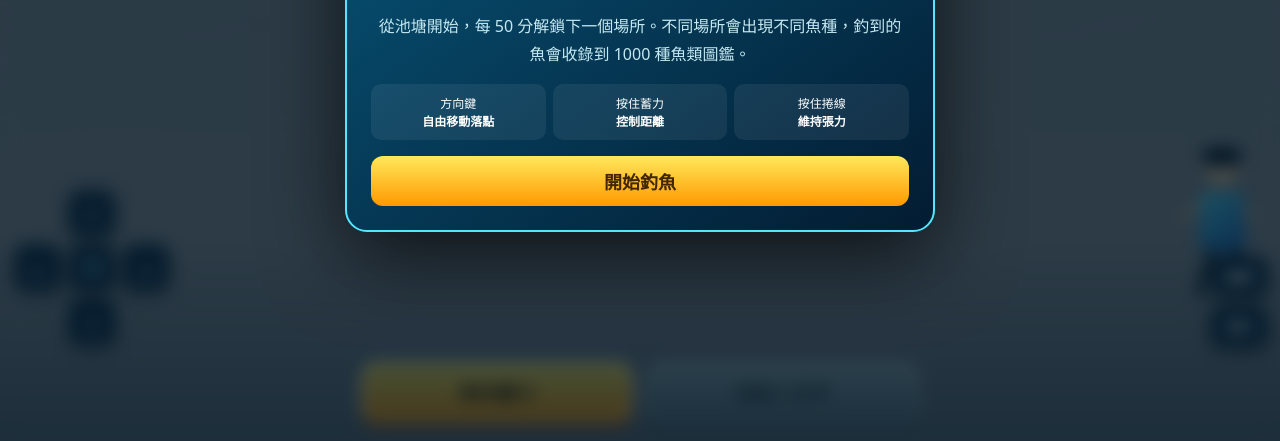
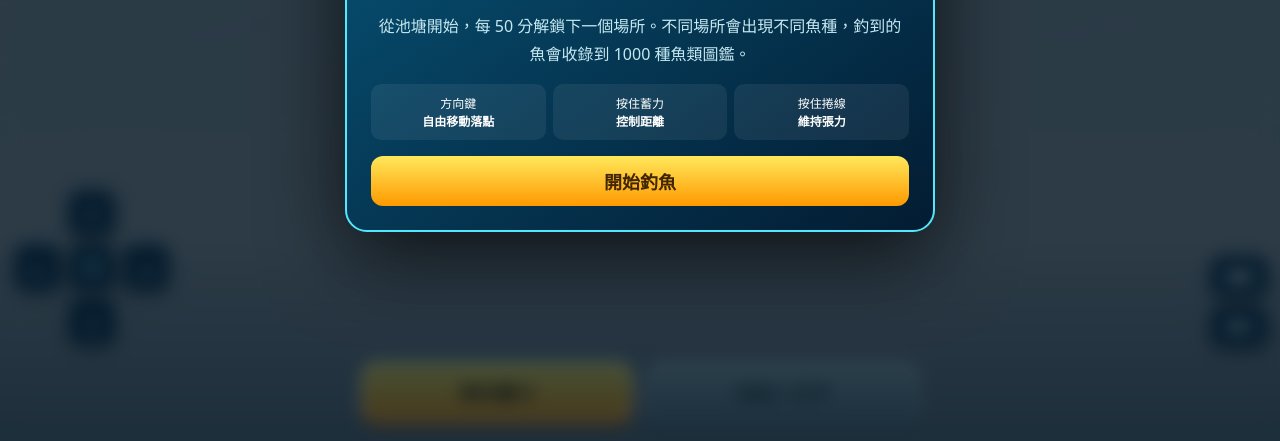
Before and after one commit to GuanHung7484/wantgoo-proxy, a plain HTML site: page genius-fisher.html in a window 1280 px wide. Shown: the part 359-800 px from the top of the page. Drawn offline with Linux system fonts and the light colour scheme; animation ran at ten frames a second.

Commit message:
Adjust mobile angler background framing

```diff
--- a/genius-fisher.html
+++ b/genius-fisher.html
@@ -278,13 +278,13 @@ function drawFishIcon(c,x,y,s,fish,rot=0,ghost=false){c.save();c.translate(x,y);
   else if(fish.shape==="turtle"){c.fillStyle=body;c.beginPath();c.ellipse(0,0,34,23,0,0,7);c.fill();c.stroke();c.strokeStyle=mark;c.lineWidth=3;for(let i=-1;i<=1;i++){c.beginPath();c.moveTo(i*12,-17);c.lineTo(i*7,17);c.stroke()}c.fillStyle=belly;c.beginPath();c.arc(36,-4,10,0,7);c.fill();for(let i=-1;i<=1;i+=2){c.beginPath();c.ellipse(i*18,23,10,6,.4*i,0,7);c.fill()}}
   else {let long=fish.shape==="long"||fish.shape==="shark",round=fish.shape==="round"||fish.shape==="whale",len=long?46:round?33:39,hei=round?25:18;let g=c.createLinearGradient(-len,-hei,len,hei);g.addColorStop(0,body);g.addColorStop(.58,`hsl(${hue} 88% 62%)`);g.addColorStop(1,belly);c.fillStyle=g;c.beginPath();c.ellipse(0,0,len,hei,0,0,7);c.fill();c.stroke();c.fillStyle=body;c.beginPath();c.moveTo(-len+5,0);c.lineTo(-len-28,-21);c.lineTo(-len-18,0);c.lineTo(-len-28,21);c.closePath();c.fill();fin(-8,-hei+3,fish.rarity>2?1.3:1);fin(4,hei-2,-.85);if(fish.shape==="shark"){c.fillStyle=body;c.beginPath();c.moveTo(1,-hei+1);c.lineTo(15,-43);c.lineTo(25,-13);c.fill()}c.fillStyle=mark;for(let i=-1;i<=1;i++){c.beginPath();c.ellipse(i*12,-1,3,hei*.8,0,0,7);c.fill()}if(fish.rarity>2){c.fillStyle="#fff5";for(let i=0;i<4;i++){c.beginPath();c.arc(-12+i*10,-8+(i%2)*8,2.2,0,7);c.fill()}}}
   c.shadowBlur=0;c.fillStyle="#fff";c.beginPath();c.arc(24,-6,5,0,7);c.fill();c.fillStyle="#142331";c.beginPath();c.arc(26,-6,2.4,0,7);c.fill();c.restore()}
-function drawBackground(now){if(bg.complete&&bg.naturalWidth){let scale=Math.max(W/bg.naturalWidth,H/bg.naturalHeight),dw=bg.naturalWidth*scale,dh=bg.naturalHeight*scale;ctx.drawImage(bg,(W-dw)/2,(H-dh)/2,dw,dh)}else{let g=ctx.createLinearGradient(0,0,0,H);g.addColorStop(0,"#8ed8f2");g.addColorStop(.38,"#88d2bd");g.addColorStop(.39,"#13a4c9");g.addColorStop(1,"#035078");ctx.fillStyle=g;ctx.fillRect(0,0,W,H)}let shade=ctx.createLinearGradient(0,0,0,H);shade.addColorStop(0,"#00182a10");shade.addColorStop(.75,"#00182a00");shade.addColorStop(1,"#00182a55");ctx.fillStyle=shade;ctx.fillRect(0,0,W,H);ctx.strokeStyle="#b9fbff40";ctx.lineWidth=1;for(let j=0;j<18;j++){let y=H*.38+j*j*.65+8,amp=2+j*.12;ctx.beginPath();for(let q=0;q<W;q+=18){let yy=y+Math.sin(q*.022+now*.0018+j)*amp;q?ctx.lineTo(q,yy):ctx.moveTo(q,yy)}ctx.stroke()}}
+function drawBackground(now){if(bg.complete&&bg.naturalWidth){let scale=Math.max(W/bg.naturalWidth,H/bg.naturalHeight),dw=bg.naturalWidth*scale,dh=bg.naturalHeight*scale,dx=W<650?0:(W-dw)/2,dy=(H-dh)/2;ctx.drawImage(bg,dx,dy,dw,dh)}else{let g=ctx.createLinearGradient(0,0,0,H);g.addColorStop(0,"#8ed8f2");g.addColorStop(.38,"#88d2bd");g.addColorStop(.39,"#13a4c9");g.addColorStop(1,"#035078");ctx.fillStyle=g;ctx.fillRect(0,0,W,H)}let shade=ctx.createLinearGradient(0,0,0,H);shade.addColorStop(0,"#00182a10");shade.addColorStop(.75,"#00182a00");shade.addColorStop(1,"#00182a55");ctx.fillStyle=shade;ctx.fillRect(0,0,W,H);ctx.strokeStyle="#b9fbff40";ctx.lineWidth=1;for(let j=0;j<18;j++){let y=H*.38+j*j*.65+8,amp=2+j*.12;ctx.beginPath();for(let q=0;q<W;q+=18){let yy=y+Math.sin(q*.022+now*.0018+j)*amp;q?ctx.lineTo(q,yy):ctx.moveTo(q,yy)}ctx.stroke()}}
 function roundBox(c,x,y,w,h,r){c.beginPath();c.moveTo(x+r,y);c.lineTo(x+w-r,y);c.quadraticCurveTo(x+w,y,x+w,y+r);c.lineTo(x+w,y+h-r);c.quadraticCurveTo(x+w,y+h,x+w-r,y+h);c.lineTo(x+r,y+h);c.quadraticCurveTo(x,y+h,x,y+h-r);c.lineTo(x,y+r);c.quadraticCurveTo(x,y,x+r,y);c.closePath()}
 function drawRightAngler(now){let s=W<650?.78:1,px=W-(W<650?34:58),py=H*(W<650?.77:.73);ctx.save();ctx.translate(px,py);ctx.scale(s,s);ctx.globalAlpha=.96;ctx.lineCap="round";ctx.strokeStyle="#f0c79a";ctx.lineWidth=7;ctx.beginPath();ctx.moveTo(-12,-28);ctx.lineTo(-38,-8);ctx.moveTo(10,-28);ctx.lineTo(30,-9);ctx.stroke();let shirt=ctx.createLinearGradient(-24,-28,24,36);shirt.addColorStop(0,"#5fe7ff");shirt.addColorStop(1,"#1b62c9");ctx.fillStyle=shirt;roundBox(ctx,-23,-34,46,62,13);ctx.fill();ctx.fillStyle="#f8d3a3";ctx.beginPath();ctx.arc(0,-55,17,0,7);ctx.fill();ctx.fillStyle="#1b2532";ctx.beginPath();ctx.ellipse(0,-70,21,9,0,0,7);ctx.fill();ctx.fillRect(-15,-72,30,14);ctx.strokeStyle="#16283b";ctx.lineWidth=8;ctx.beginPath();ctx.moveTo(-10,25);ctx.lineTo(-23,68);ctx.moveTo(12,25);ctx.lineTo(26,68);ctx.stroke();ctx.fillStyle="#ffffff";ctx.beginPath();ctx.arc(-6,-58,2.2,0,7);ctx.arc(7,-58,2.2,0,7);ctx.fill();ctx.restore()}
 function drawAimOverlay(){if(![STATES.READY,STATES.CHARGING].includes(game.state))return;let tx=game.aim.x*W,ty=game.aim.y*H,dist=Math.round(8+game.power*.34);ctx.save();ctx.strokeStyle="#7cf7ff";ctx.fillStyle="#7cf7ff";ctx.lineWidth=2;ctx.setLineDash([7,6]);ctx.beginPath();ctx.moveTo(W*.485,H*.245);ctx.lineTo(tx,ty);ctx.stroke();ctx.setLineDash([]);ctx.beginPath();ctx.ellipse(tx,ty,24,9,0,0,7);ctx.stroke();ctx.beginPath();ctx.moveTo(tx-7,ty);ctx.lineTo(tx+7,ty);ctx.moveTo(tx,ty-7);ctx.lineTo(tx,ty+7);ctx.stroke();ctx.font="900 13px Microsoft JhengHei";ctx.textAlign="center";ctx.fillText(`${dist} m`,tx,ty-15);ctx.restore()}
 function drawBobber(now){if([STATES.READY,STATES.CHARGING].includes(game.state))return;let bx=game.bobber.x*W,by=game.bobber.y*H;if(game.state===STATES.WAITING)by+=Math.sin(now*.004)*3;if(game.state===STATES.BITE)by+=Math.sin(now*.035)*14;let tipX=W*.485,tipY=H*.245;ctx.strokeStyle=game.tension.value>82&&game.state===STATES.FIGHTING?"#ffd2a0":"#efffff";ctx.lineWidth=1.7;ctx.beginPath();ctx.moveTo(tipX,tipY);ctx.quadraticCurveTo(W*(.52+(game.state===STATES.FIGHTING?game.tension.value*.0008:0)),H*.31,bx,by);ctx.stroke();if(game.bobber.splash>0||game.state===STATES.BITE||game.fighter.burst&&game.state===STATES.FIGHTING){ctx.strokeStyle="#efffff";ctx.lineWidth=2;for(let i=0;i<6;i++){let r=10+i*11+Math.sin(now*.01+i)*5;ctx.beginPath();ctx.ellipse(bx,by+8,r,r*.27,0,0,7);ctx.stroke()}}ctx.fillStyle="#fff";ctx.beginPath();ctx.ellipse(bx,by,6,17,0,0,7);ctx.fill();ctx.fillStyle="#f0443d";ctx.fillRect(bx-6,by-16,12,14)}
 function drawCatch(now){if(game.state!==STATES.CAUGHT||!game.fish)return;let t=Math.min(1,game.elapsed/1.05),fy=H*.64-Math.sin(t*Math.PI)*H*.47,fx=W*.58+Math.sin(t*5)*35;drawFishIcon(ctx,fx,fy,1.05,game.fish,-.45+t);ctx.strokeStyle="#f5ffff";ctx.lineWidth=2;ctx.beginPath();ctx.moveTo(W*.485,H*.245);ctx.lineTo(fx,fy-20);ctx.stroke()}
-function draw(now){drawBackground(now);drawAimOverlay();drawRightAngler(now);drawBobber(now);drawCatch(now)}
+function draw(now){drawBackground(now);drawAimOverlay();drawBobber(now);drawCatch(now)}
 function loop(now){let dt=Math.min(.033,(now-last)/1000||0);last=now;if($("#intro").classList.contains("hidden")&&$("#result").classList.contains("hidden")&&!$("#catalog").classList.contains("open"))game.update(dt);draw(now);requestAnimationFrame(loop)}
 function tone(f=440,d=.06){if(!soundEnabled)return;try{audio||=new(window.AudioContext||window.webkitAudioContext);let o=audio.createOscillator(),g=audio.createGain();o.frequency.value=f;g.gain.setValueAtTime(.06,audio.currentTime);g.gain.exponentialRampToValueAtTime(.001,audio.currentTime+d);o.connect(g).connect(audio.destination);o.start();o.stop(audio.currentTime+d)}catch(e){}}
 function bindHold(el,down,up){el.addEventListener("pointerdown",e=>{e.preventDefault();el.setPointerCapture?.(e.pointerId);down()});["pointerup","pointercancel","pointerleave"].forEach(n=>el.addEventListener(n,e=>{e.preventDefault();up()}))}
```
